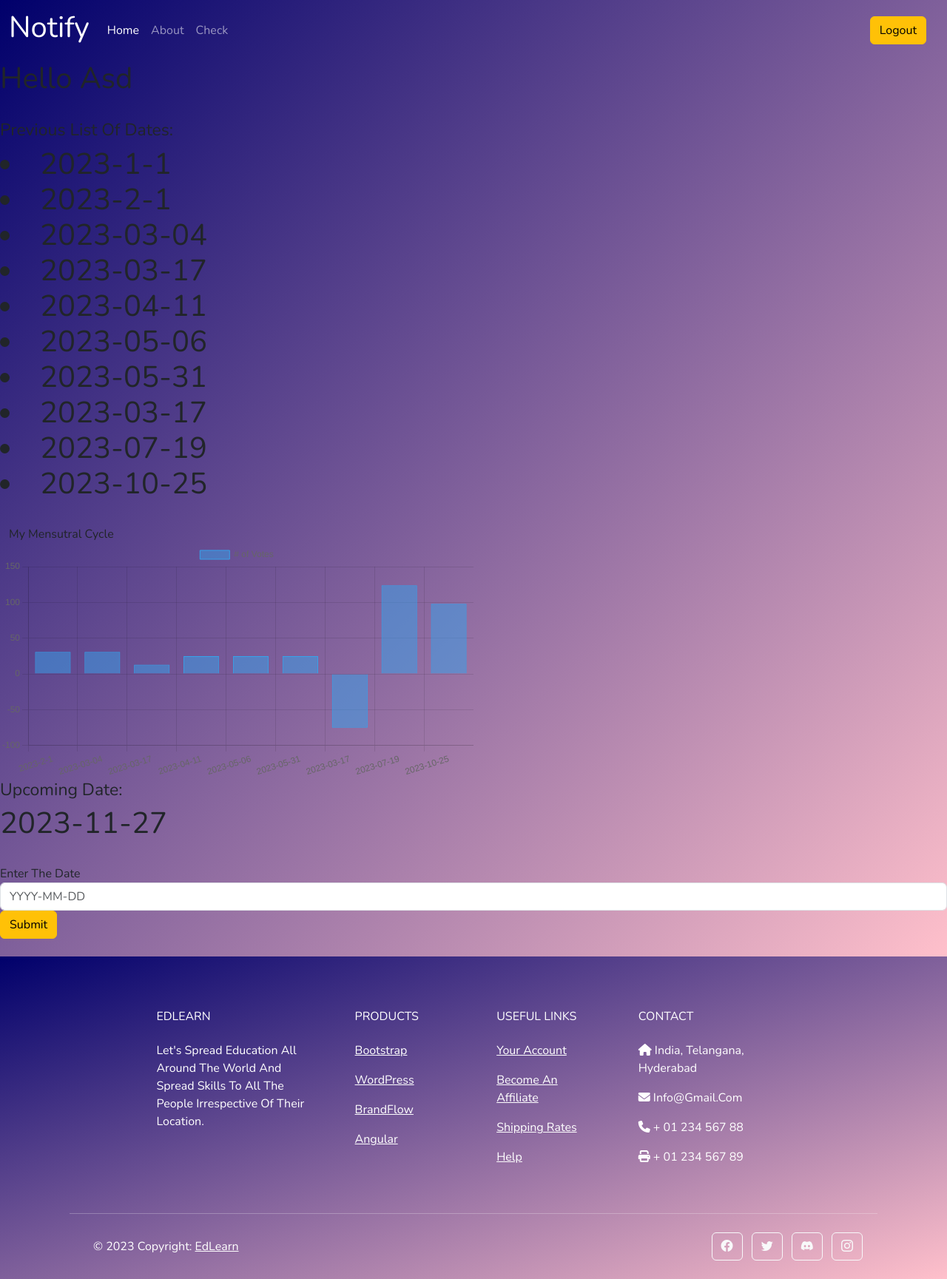
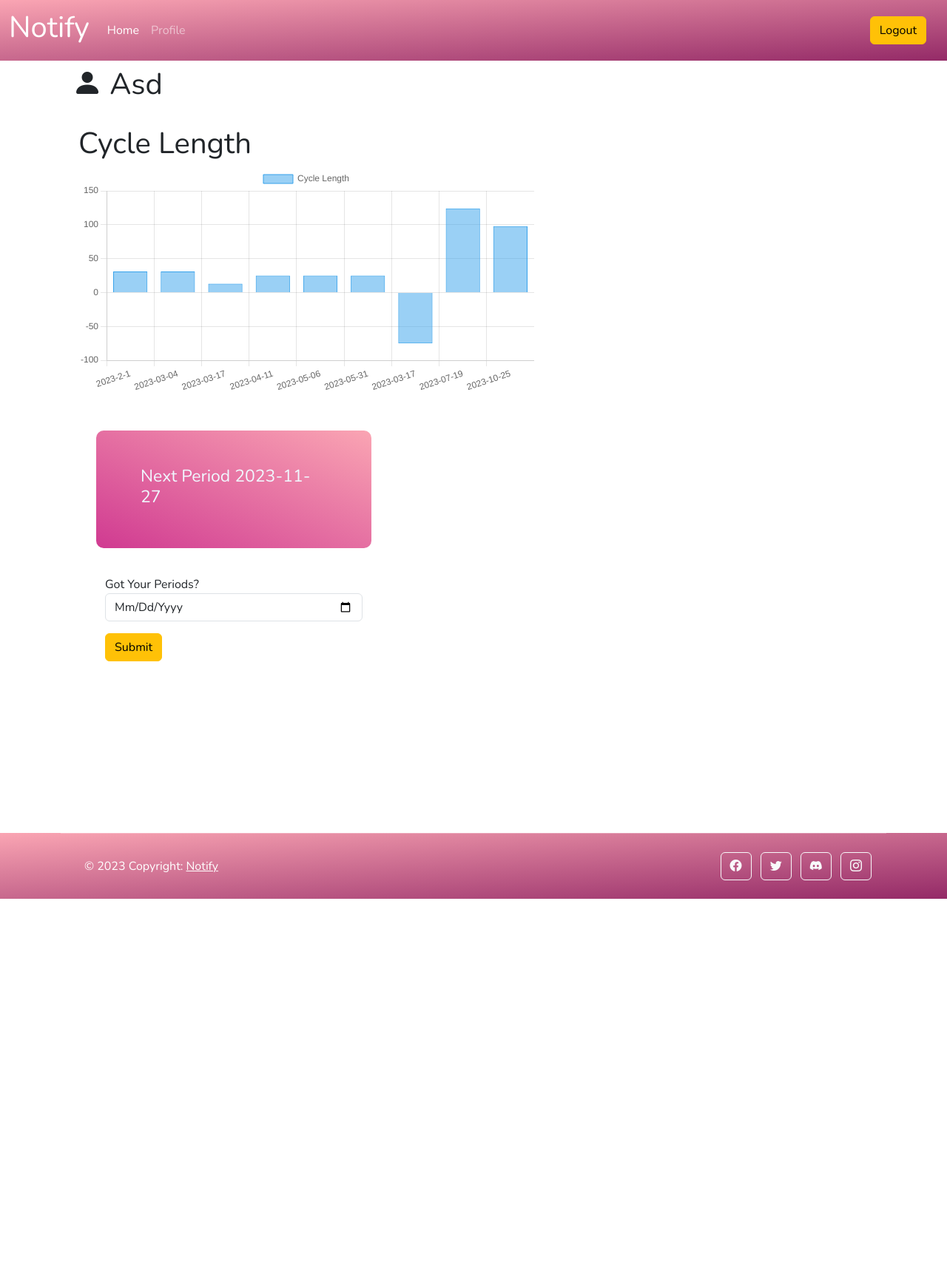
Before and after one commit to DanielDominicSavioKennedy/notify, a Flask app: page /check in a window 1280 px wide. Shown: the whole page at 74% size. After the commit the page ends 1215 px from the top, so only its background shows below. Run offline with Flask 3, Linux system fonts and the light colour scheme; a user stored in the database is signed in; some libraries are stand-ins or nearby versions.

Commit message:
Profile page completed

```diff
--- a/static/css/style1.css
+++ b/static/css/style1.css
@@ -1,5 +1,5 @@
 footer{
-background: linear-gradient(to bottom right, rgb(0, 0, 107), pink);
+background: linear-gradient(to bottom right,  rgb(250, 165, 179), rgb(148, 42, 103));
 }
 .imgc h2{
 font-family: 'Roboto';
@@ -38,7 +38,7 @@ color: #000000;
 }
 
 .colourbg1{
-    background: linear-gradient(to bottom right, rgb(0, 0, 107), pink);
+    background: linear-gradient(to bottom right, rgb(250, 165, 179), rgb(148, 42, 103));
 }
 .colourbg2{
     background: linear-gradient(to bottom left, pink, rgb(0, 0, 107));
@@ -79,3 +79,10 @@ font-size: 20px;
 
 color:white;
 }
+
+.udate{
+    background: linear-gradient(to bottom left, rgb(250, 165, 179), rgb(208, 58, 145));
+    color: aliceblue;
+    border-radius: 10px;
+    margin-bottom: 10%;
+}
--- a/templates/base.html
+++ b/templates/base.html
@@ -26,7 +26,7 @@
   <div class="colourbg1">
     <nav class="navbar navbar-expand-lg navbar-dark  navbar-custom navbar-fixed-top">
       <div class="container-fluid ">
-        <a class="navbar-brand" href="#"><h1> notify </h1></a>
+        <a class="navbar-brand" href={{ url_for('home') }}><h1> notify </h1></a>
         <button class="navbar-toggler" type="button" data-bs-toggle="collapse" data-bs-target="#navbarSupportedContent" aria-controls="navbarSupportedContent" aria-expanded="false" aria-label="Toggle navigation">
           <span class="navbar-toggler-icon"></span>
         </button>
@@ -36,10 +36,7 @@
               <a class="nav-link active" aria-current="page" href={{ url_for('home')}}>Home</a>
             </li>
             <li class="nav-item">
-              <a class="nav-link" href="#">About</a>
-            </li>
-            <li class="nav-item">
-              <a class="nav-link" href={{ url_for('check')}}>Check</a>
+              <a class="nav-link" href={{ url_for('check')}}>Profile</a>
             </li>
           </ul>
           {% if logged_in==false %}
@@ -63,78 +60,7 @@
 </body>
 <footer class="text-center text-lg-start text-white">
 
-<div class="container p-4 pb-0">
-
-<section class="">
-
-<div class="row">
-
-<div class="col-md-3 col-lg-3 col-xl-3 mx-auto mt-3">
-  <h6 class="text-uppercase mb-4 font-weight-bold">
-    EdLearn
-  </h6>
-  <p>
-    Let's spread education all around the world
-    and spread skills to all the people irrespective of their location.
-  </p>
-</div>
-
-
-<hr class="w-100 clearfix d-md-none" />
-
-
-<div class="col-md-2 col-lg-2 col-xl-2 mx-auto mt-3">
-  <h6 class="text-uppercase mb-4 font-weight-bold">Products</h6>
-  <p>
-    <a class="text-white">Bootstrap</a>
-  </p>
-  <p>
-    <a class="text-white">WordPress</a>
-  </p>
-  <p>
-    <a class="text-white">BrandFlow</a>
-  </p>
-  <p>
-    <a class="text-white">Angular</a>
-  </p>
-</div>
-
-
-<hr class="w-100 clearfix d-md-none" />
-
-<div class="col-md-3 col-lg-2 col-xl-2 mx-auto mt-3">
-  <h6 class="text-uppercase mb-4 font-weight-bold">
-    Useful links
-  </h6>
-  <p>
-    <a class="text-white">Your Account</a>
-  </p>
-  <p>
-    <a class="text-white">Become an Affiliate</a>
-  </p>
-  <p>
-    <a class="text-white">Shipping Rates</a>
-  </p>
-  <p>
-    <a class="text-white">Help</a>
-  </p>
-</div>
-
-<hr class="w-100 clearfix d-md-none" />
-
-
-<div class="col-md-4 col-lg-3 col-xl-3 mx-auto mt-3">
-  <h6 class="text-uppercase mb-4 font-weight-bold">Contact</h6>
-  <p><i class="fas fa-home mr-3"></i> India, Telangana, Hyderabad</p>
-  <p><i class="fas fa-envelope mr-3"></i> info@gmail.com</p>
-  <p><i class="fas fa-phone mr-3"></i> + 01 234 567 88</p>
-  <p><i class="fas fa-print mr-3"></i> + 01 234 567 89</p>
-</div>
-
-</div>
-
-</section>
-
+<div class="container pb-0">
 
 <hr class="my-3">
 
@@ -146,7 +72,7 @@
   <div class="p-3">
     © 2023 Copyright:
     <a class="text-white" href="#"
-       >EdLearn</a
+       >notify</a
       >
   </div>
 
--- a/templates/check.html
+++ b/templates/check.html
@@ -1,26 +1,53 @@
 {% extends 'base.html' %}
 
 {% block body %}
+</div>
 
-<!--Updating period date-->
-    <!--Date representation-->
-  <h1>Hello {{user.name}}</h1>
-  <br>
-<h2>Previous list of dates: <h1>
-    {% for date in user.datelist.split(","): %}
-<li>{{date}}</li>
-    {% endfor %}
-</h1></h2>
+<div class="container">
+
+
+  <h1 class="pt-2 px-3" > <i class="bi bi-person-fill"></i> {{user.name}}</h1>
   <br>
 
-<div class="chart-container" style="position: relative; height:40vh; width:80vw">
-  <div class="container">My mensutral cycle</div>
+  <div class="container-fluid">
+    <div class="row d-flex flex-wrap">
+      <!--Date representation-->
+      <div class="col-md-7">
+        <div class="chart-container" style=" width:50vw">
+          <div class="container"><h1>Cycle Length</h1>
             <canvas id="myChart"></canvas>
+          </div>
+        </div>
+      </div>
+     <div class='col-md-4 m-5'>
+        <div class="row">
+            <!--Upcoming date-->
+            <div class='col-md-12 udate'>
+              <div class="p-5">
+                <h2>Next period  {{user.pdate}}</h2>
+              </div>
+            </div>
+            <br>
+            <br>
+            <!--Updating period date-->
+            <div class='col-md-12'>
+              <div>
+                <form action="{{ url_for('update') }}" method="post">
+                  <div class="form-group mb-3">
+                    <label for="datelist">Got your periods?</label>
+                    <input type="date" class="form-control" id="date" name="date" required="required" placeholder="Enter the date">
+                  </div>
+                  <button type="submit" class="btn btn-warning me-3">Submit</button>
+                </form>
+            </div>
+           </div>
+        </div>
+     </div>
+   </div>
  </div>
 
 
  <script src="https://cdn.jsdelivr.net/npm/chart.js"></script>
-
  <script>
    const ctx = document.getElementById('myChart');
 
@@ -29,7 +56,7 @@
      data: {
        labels: {{ datelist|tojson }},
        datasets: [{
-        label: '# of Votes',
+         label: 'Cycle Length',
          data:  {{ nodays|tojson }},
          borderWidth: 1
        }]
@@ -43,20 +70,6 @@
      }
    });
  </script>
-<br>
-<h2>Upcoming date: <h1>{{user.pdate}}</h1></h2><br>
-
-<form action="{{ url_for('update') }}" method="post">
-  <div class="form-group">
-    <label for="datelist">Enter the date</label>
-    <input type="text" class="form-control" id="date" name="date" required="required" placeholder="YYYY-MM-DD">
+<br><br><br><br><br><br><br>
 </div>
-  <button type="submit" class="btn btn-warning me-3">Submit</button>
-  <br><br>
-</form>
-<!--Whatsapp connection steps-->
-
-
-
-
 {% endblock body %}
--- a/templates/login.html
+++ b/templates/login.html
@@ -14,7 +14,7 @@
       background: #eee;
       }
       body{
-        background: linear-gradient(to bottom right, rgba(91, 91, 244, 1), pink);
+        background: linear-gradient(to bottom right, rgb(250, 165, 179), rgb(148, 42, 103));
       }
     </style>
 </head>
--- a/templates/register.html
+++ b/templates/register.html
@@ -16,7 +16,7 @@ background: #eee;
 }
 
 body{
-  background: linear-gradient(to bottom right, rgba(91, 91, 244, 1), pink);
+  background: linear-gradient(to bottom right, rgb(250, 165, 179), rgb(148, 42, 103));
 }
     </style>
 </head>
```
Also changed, not shown: instance/database.db. Lines whose indentation alone changed are shown as unchanged.
